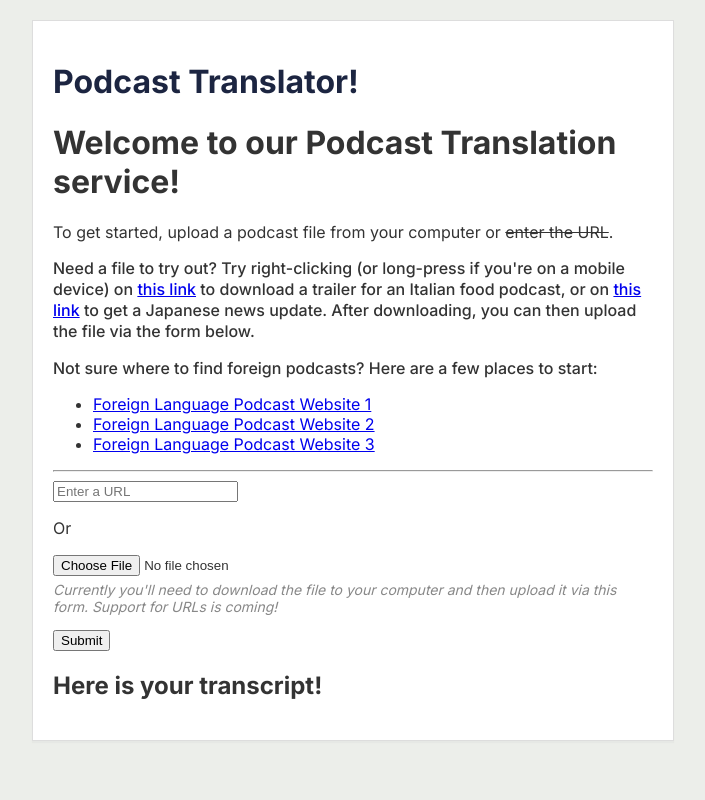
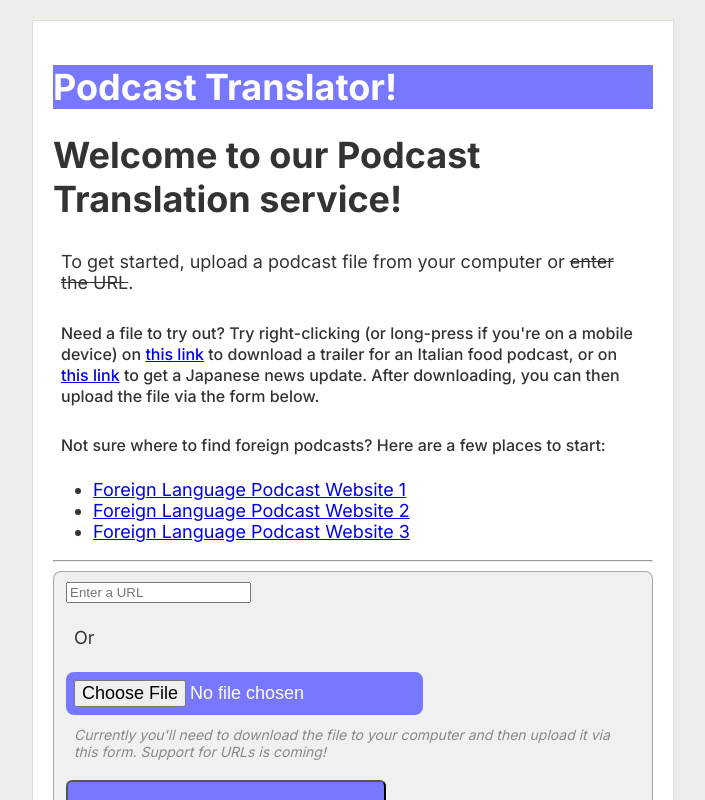
Before and after one commit to melkes/capstone-proposal, a React (Create React App) app: page / in a window 1280 px wide. Shown: the top 800 px of the page, without its empty margins (287-992 px from the left). Built offline with nearby package versions, Linux system fonts and the light colour scheme.

Commit message:
UI updates

```diff
--- a/public/index.html
+++ b/public/index.html
@@ -12,7 +12,7 @@
 
     <link rel="preconnect" href="https://fonts.googleapis.com">
     <link rel="preconnect" href="https://fonts.gstatic.com" crossorigin>
-    <link href="https://fonts.googleapis.com/css2?family=Inter:wght@100;200;300;400;500;600;700;800;900&display=swap" rel="stylesheet">
+    <link href="https://fonts.googleapis.com/css2?family=Inter:wght@100;200;300;400;500;600;700;800;900&family=Roboto:ital,wght@0,300;0,400;0,500;0,700;1,300;1,400;1,500;1,700&display=swap" rel="stylesheet">
 
     <link rel="apple-touch-icon" href="%PUBLIC_URL%/logo192.png" />
     <!--
--- a/src/components/Header.css
+++ b/src/components/Header.css
@@ -1,4 +1,4 @@
 .header-style {
-  color:#1c2541
-
+  color: white;
+  background-color: #7777FF;
 }
--- a/src/components/PodcastForm.js
+++ b/src/components/PodcastForm.js
@@ -4,7 +4,20 @@ function PodcastForm(props) {
 
   const [podcastData, setPodcastData] = useState(""); // initialize state
   const [podcastUrl, setPodcastUrl] = useState(""); // initialize state for url input
-
+  const buttonStyle = {
+    display: 'inline-block',
+    width: '20rem',
+    height: '3.375rem',
+    backgroundColor: '#7777FF',
+    color: '#FFF',
+    padding: '0 0.5rem',
+    fontSize: '1em',
+    fontWeight: '600',
+    borderRadius: '0.375rem',
+    overflow: 'hidden',
+    textOverflow: 'ellipsis',
+    transition: 'color 0.25s ease, backgroundColor 0.25s ease, borderColor 0.25s ease',
+  };
   const handleSubmit = (event) => {
     event.preventDefault();
 
@@ -90,7 +103,7 @@ function PodcastForm(props) {
           <div>
           <p class="secondary-text">Currently you'll need to download the file to your computer and then upload it via this form. Support for URLs is coming!</p>
           </div>
-        <input type="submit" value="Submit" />
+        <input type="submit" style={buttonStyle} value="Get transcript" />
       </form>
     </div>
   );
--- a/src/index.css
+++ b/src/index.css
@@ -3,14 +3,23 @@ body {
   color: #333;
   background-color: rgb(236, 238, 234);
   font-family: 'Inter', -apple-system, 'Helvetica Neue', sans-serif;
-
+  font-size: 18px;
   -webkit-font-smoothing: antialiased;
   -moz-osx-font-smoothing: grayscale;
+}
+:root {
+  --pt-green: mediumseagreen;
+  --pt-gray: #0000004d;
+  --pt-orange: goldenrod;
+  --pt-red: indianred;
 }
 
 code {
   font-family: source-code-pro, Menlo, Monaco, Consolas, 'Courier New',
     monospace;
+}
+p {
+  padding: 6px 8px;
 }
 
 .container {
@@ -41,3 +50,42 @@ code {
   font-style: italic;
   margin-top: 5px;
 }
+.podcast-form {
+  background-color: #F0F0F0;
+  padding: 20px;
+  border: 1px solid var(--pt-gray);
+  border-radius: 8px;
+  padding: 8px 12px;
+}
+
+input[type="file"] {
+  display: inline-block;
+  padding: 0.5rem;
+  background: #7777FF;
+  border: none;
+  border-radius: 8px;
+  color: white;
+  text-overflow: ellipsis;
+  cursor: pointer;
+  font-size: 1em;
+  font-weight: 400;
+  overflow: hidden;
+  text-overflow: ellipsis;
+  transition: color 0.25s ease, background-color 0.25s ease, border-color 0.25s ease;
+}
+
+.button-submit li a {
+  display: inline-block;
+  width: 20rem;
+  height: 3.375rem;
+  line-height: 3.375rem;
+  padding: 0 0.5rem;
+  vertical-align: middle;
+  font-size: 1em;
+  font-weight: 400;
+  border-radius: 8px;
+  direction: var(--site-language-direction);
+  overflow: hidden;
+  text-overflow: ellipsis;
+  transition: color 0.25s ease, background-color 0.25s ease, border-color 0.25s ease;
+}
```
